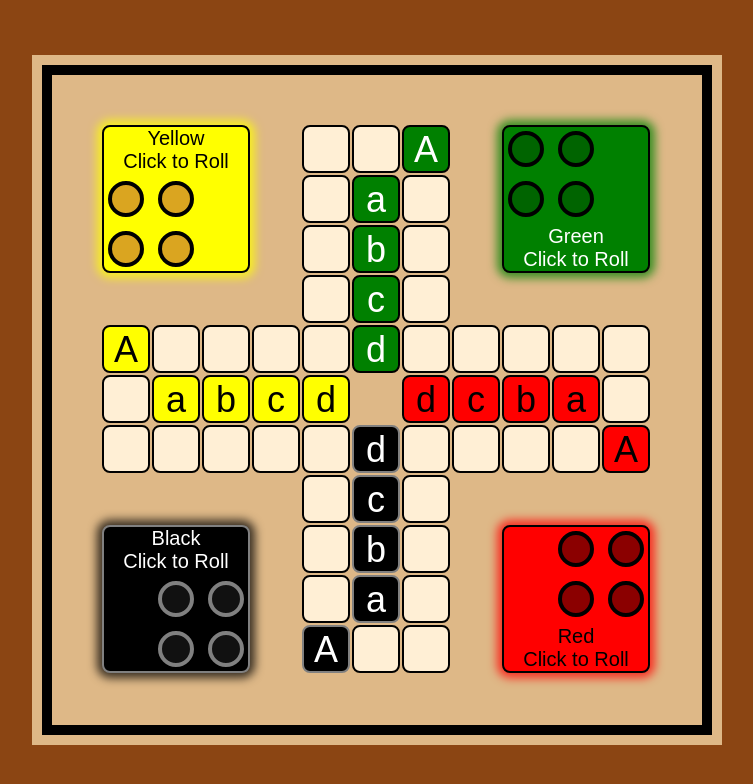
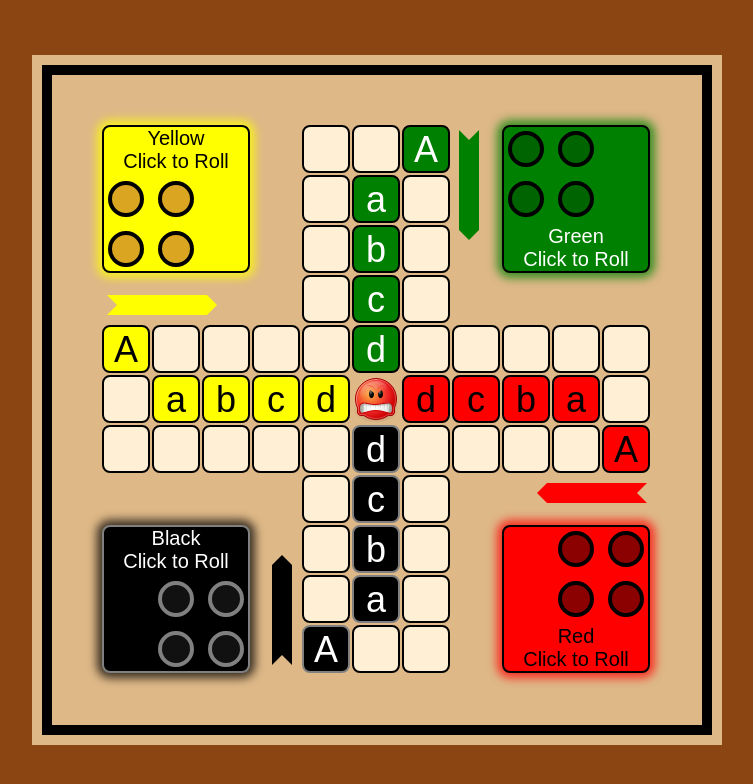
Before and after one commit to mikebrucker/why-you-heff-to-be-mad, a React (Create React App) app: page / in a window 1280 px wide. Shown: the top 784 px of the page, without its empty margins (263-1016 px from the left). Built offline with nearby package versions, Linux system fonts and the light colour scheme.

Commit message:
arrows and face logo

```diff
--- a/src/components/Board.tsx
+++ b/src/components/Board.tsx
@@ -3,6 +3,7 @@ import "../scss/Board.scss";
 import BoardSpace from "./BoardSpace";
 import Player from "./Player";
 import { boardMapCoordinates, boardHomeCoordinates } from "../models/Board";
+import angryFace from "../images/angry-face.svg";
 
 export interface IBoardSpaceProps {
   occupied: string;
@@ -157,10 +158,16 @@ export default class Board extends Component<{}, IBoardState> {
       );
     });
 
+    const arrows = ["black", "yellow", "green", "red"].map((color) => {
+      return <div key={color} className={`arrow-${color}`} />;
+    });
+
     return (
       <div className="Board">
         {players}
         {boardSpaces}
+        {arrows}
+        <img className="angry-face" src={angryFace} alt="angry face" />
       </div>
     );
   }
--- a/src/models/Player.ts
+++ b/src/models/Player.ts
@@ -8,36 +8,34 @@ interface IPlayerColor {
   p4: IPlayerPiece;
 }
 
+const PIECE_ATTRIBUTES = {
+  boardSpace: 0,
+  home: false,
+  cantMove: false,
+};
+
 // Starting coordinates for each color's pieces and jail
 export const black: IPlayerColor = {
   coordinates: { x: 1, y: 9 },
   p1: {
     coordinates: { x: 2, y: 10 },
     default: { x: 2, y: 10 },
-    boardSpace: 0,
-    home: false,
-    cantMove: false,
+    ...PIECE_ATTRIBUTES,
   },
   p2: {
     coordinates: { x: 2, y: 11 },
     default: { x: 2, y: 11 },
-    boardSpace: 0,
-    home: false,
-    cantMove: false,
+    ...PIECE_ATTRIBUTES,
   },
   p3: {
     coordinates: { x: 3, y: 10 },
     default: { x: 3, y: 10 },
-    boardSpace: 0,
-    home: false,
-    cantMove: false,
+    ...PIECE_ATTRIBUTES,
   },
   p4: {
     coordinates: { x: 3, y: 11 },
     default: { x: 3, y: 11 },
-    boardSpace: 0,
-    home: false,
-    cantMove: false,
+    ...PIECE_ATTRIBUTES,
   },
 };
 export const yellow: IPlayerColor = {
@@ -45,30 +43,22 @@ export const yellow: IPlayerColor = {
   p1: {
     coordinates: { x: 1, y: 2 },
     default: { x: 1, y: 2 },
-    boardSpace: 0,
-    home: false,
-    cantMove: false,
+    ...PIECE_ATTRIBUTES,
   },
   p2: {
     coordinates: { x: 1, y: 3 },
     default: { x: 1, y: 3 },
-    boardSpace: 0,
-    home: false,
-    cantMove: false,
+    ...PIECE_ATTRIBUTES,
   },
   p3: {
     coordinates: { x: 2, y: 2 },
     default: { x: 2, y: 2 },
-    boardSpace: 0,
-    home: false,
-    cantMove: false,
+    ...PIECE_ATTRIBUTES,
   },
   p4: {
     coordinates: { x: 2, y: 3 },
     default: { x: 2, y: 3 },
-    boardSpace: 0,
-    home: false,
-    cantMove: false,
+    ...PIECE_ATTRIBUTES,
   },
 };
 export const green: IPlayerColor = {
@@ -76,30 +66,22 @@ export const green: IPlayerColor = {
   p1: {
     coordinates: { x: 9, y: 1 },
     default: { x: 9, y: 1 },
-    boardSpace: 0,
-    home: false,
-    cantMove: false,
+    ...PIECE_ATTRIBUTES,
   },
   p2: {
     coordinates: { x: 9, y: 2 },
     default: { x: 9, y: 2 },
-    boardSpace: 0,
-    home: false,
-    cantMove: false,
+    ...PIECE_ATTRIBUTES,
   },
   p3: {
     coordinates: { x: 10, y: 1 },
     default: { x: 10, y: 1 },
-    boardSpace: 0,
-    home: false,
-    cantMove: false,
+    ...PIECE_ATTRIBUTES,
   },
   p4: {
     coordinates: { x: 10, y: 2 },
     default: { x: 10, y: 2 },
-    boardSpace: 0,
-    home: false,
-    cantMove: false,
+    ...PIECE_ATTRIBUTES,
   },
 };
 export const red: IPlayerColor = {
@@ -107,29 +89,21 @@ export const red: IPlayerColor = {
   p1: {
     coordinates: { x: 10, y: 9 },
     default: { x: 10, y: 9 },
-    boardSpace: 0,
-    home: false,
-    cantMove: false,
+    ...PIECE_ATTRIBUTES,
   },
   p2: {
     coordinates: { x: 10, y: 10 },
     default: { x: 10, y: 10 },
-    boardSpace: 0,
-    home: false,
-    cantMove: false,
+    ...PIECE_ATTRIBUTES,
   },
   p3: {
     coordinates: { x: 11, y: 9 },
     default: { x: 11, y: 9 },
-    boardSpace: 0,
-    home: false,
-    cantMove: false,
+    ...PIECE_ATTRIBUTES,
   },
   p4: {
     coordinates: { x: 11, y: 10 },
     default: { x: 11, y: 10 },
-    boardSpace: 0,
-    home: false,
-    cantMove: false,
+    ...PIECE_ATTRIBUTES,
   },
 };
--- a/src/scss/Board.scss
+++ b/src/scss/Board.scss
@@ -8,6 +8,10 @@
   position: relative;
   border: 10px solid black;
   outline: 10px solid burlywood;
+
+  * {
+    box-sizing: border-box;
+  }
 
   // classname + bgcolor, fontcolor, bordercolor, piece-bgcolor
   @mixin color($color1, $color2, $color3, $color4) {
@@ -32,7 +36,66 @@
     background-color: papayawhip;
   }
 
-  * {
-    box-sizing: border-box;
+  // board arrows
+  @mixin arrow($color) {
+    .arrow-#{$color} {
+      width: 100px;
+      height: 20px;
+      position: absolute;
+      background: $color;
+    }
+    .arrow-#{$color}:after {
+      content: "";
+      position: absolute;
+      left: 0;
+      bottom: 0;
+      width: 0;
+      height: 0;
+      border-left: 10px solid burlywood;
+      border-top: 10px solid transparent;
+      border-bottom: 10px solid transparent;
+    }
+    .arrow-#{$color}:before {
+      content: "";
+      position: absolute;
+      right: -10px;
+      bottom: 0;
+      width: 0;
+      height: 0;
+      border-left: 10px solid $color;
+      border-top: 10px solid transparent;
+      border-bottom: 10px solid transparent;
+    }
+  }
+  @include arrow(black);
+  @include arrow(yellow);
+  @include arrow(green);
+  @include arrow(red);
+  .arrow-black {
+    transform: rotate(270deg);
+    left: 180px;
+    top: 530px;
+  }
+  .arrow-yellow {
+    left: 55px;
+    top: 220px;
+  }
+  .arrow-green {
+    transform: rotate(90deg);
+    left: 367px;
+    top: 95px;
+  }
+  .arrow-red {
+    transform: rotate(180deg);
+    left: 495px;
+    top: 408px;
+  }
+
+  .angry-face {
+    width: 48px;
+    height: 48px;
+    position: absolute;
+    top: 300px;
+    left: 300px;
   }
 }
--- a/src/scss/Piece.scss
+++ b/src/scss/Piece.scss
@@ -1,7 +1,7 @@
 .Piece {
   position: fixed;
   z-index: 9999;
-  border-radius: 999px;
+  border-radius: 100%;
   width: 36px;
   height: 36px;
   margin: 6px;
```
Also changed, not shown: src/images/angry-face.svg (added).
